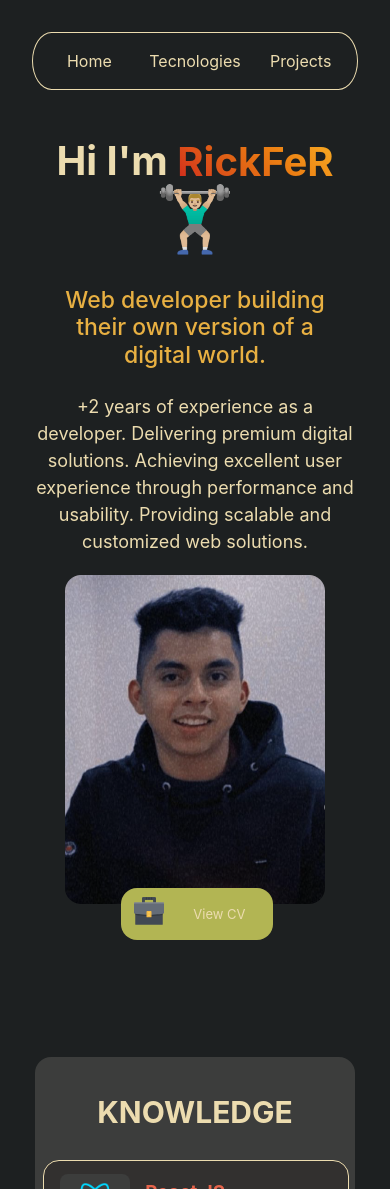
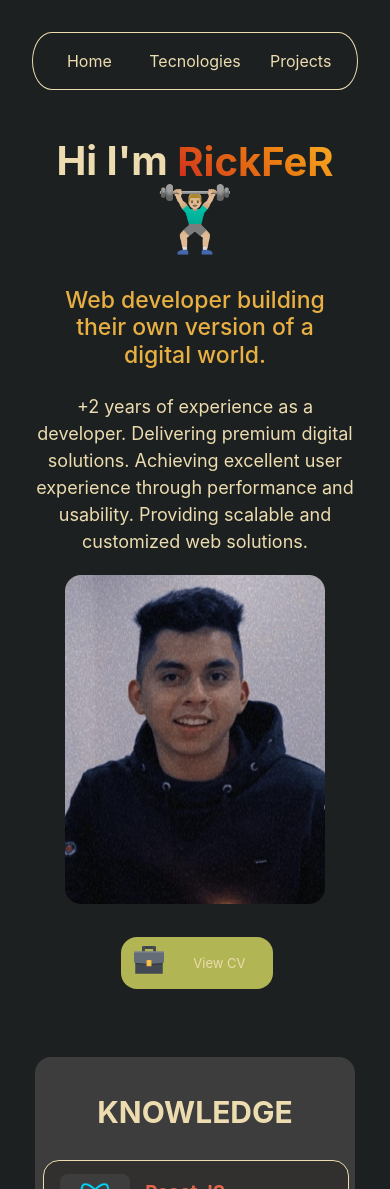
Before and after one commit to rickferrodriguez/portfolio, a React app: page / in a window 390 px wide. Shown: the top 1189 px of the page. Built offline with nearby package versions, Linux system fonts and the light colour scheme; the HTML template or start-up script is replaced by a standard one.

Commit message:
top position changed for the portfolio icon, mobile view

```diff
--- a/src/App.css
+++ b/src/App.css
@@ -443,7 +443,7 @@ h2 {
   }
 
   .portfolio-header-icon {
-    top: 18.2%;
+    top: 19.2%;
     left: 31%;
     width: 150px;
     position: absolute;
```
